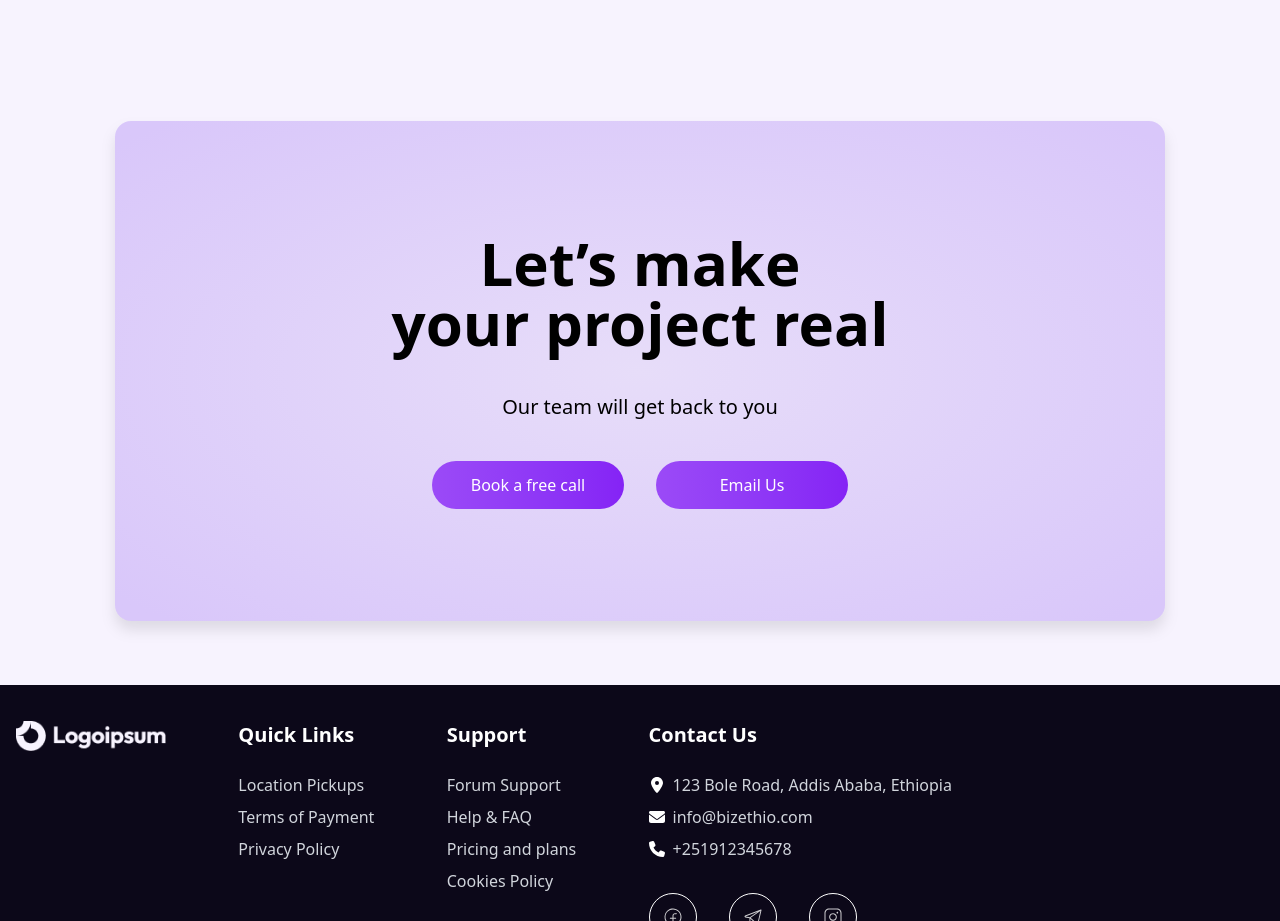
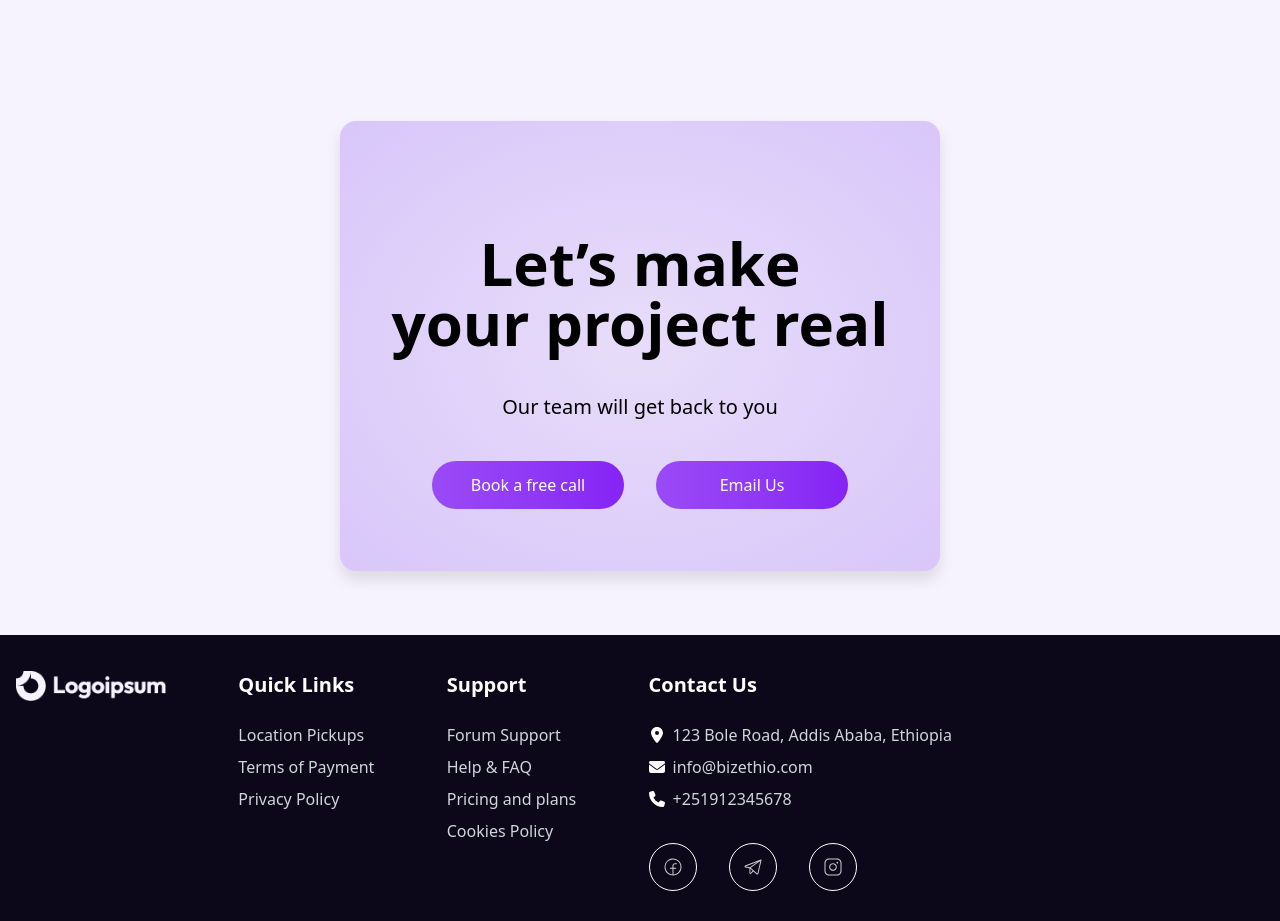
Before and after one commit to Heryakos-Technology/heryakos-static-page, a Vue app: page / in a window 1280 px wide. Shown: the part 2500-3421 px from the top of the page. Built offline with nearby package versions, Linux system fonts and the light colour scheme.

Commit message:
fix: Minimize the size of the "Contact Us" card on the landing page.

```diff
--- a/src/components/Landing Page/ContactUsSection.vue
+++ b/src/components/Landing Page/ContactUsSection.vue
@@ -3,7 +3,7 @@
 
 <template>
   <div
-    class="mt-16 bg-radial from-[#e7ddf9] from-0% to-[#d9c7fa] to-95%  pt-10 pb-16 rounded-2xl drop-shadow-xl  mx-auto sm:max-w-[425px] md:max-w-[700px] md:pt-16 lg:max-w-[80%] lg:h-[400px]   xl:max-w-[1050px] xl:h-[500px] xl:pt-28    ">
+    class="mt-16 bg-radial from-[#e7ddf9] from-0% to-[#d9c7fa] to-95%  pt-10 pb-16 rounded-2xl drop-shadow-xl  mx-auto xs:w-[80%]  md:pt-16 max-w-[310px]  lg:h-[380px]  sm:max-w-[360px] md:max-w-[470px] lg:max-w-[560px]    xl:max-w-[600px] xl:h-[450px] xl:pt-28    ">
 
     <div class="text-center space-y-3  xl:space-y-10">
       <div class="text-3xl font-semibold md:text-4xl xl:text-6xl ">
```
